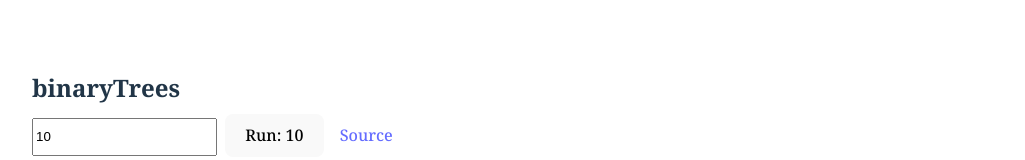
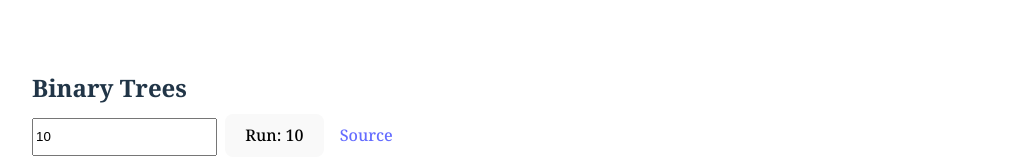
Before and after one commit to vincentdchan/browser-based-languages-benchmarks, a React (Vite) app: page / in a window 1280 px wide. Shown: the part 180-340 px from the top of the page, without its empty margins (0-1025 px from the left). Built offline with nearby package versions, Linux system fonts and the light colour scheme.

Commit message:
feat: beautify name

```diff
--- a/src/App.jsx
+++ b/src/App.jsx
@@ -43,7 +43,7 @@ function GameFragment(props) {
 
   return (
     <div className="game-fragment">
-      <h3>{game}</h3>
+      <h3>{beatifyName(game)}</h3>
       <div>
         {hasDepth ? (
           <>
@@ -62,6 +62,13 @@ function GameFragment(props) {
       <GameRunner data={gameData} rows={['js', 'rust', 'cpp']} />
     </div>
   )
+}
+
+function beatifyName(name) {
+  return name
+    .split(/(?=[A-Z])/)
+    .map((word) => word.charAt(0).toUpperCase() + word.slice(1))
+    .join(' ')
 }
 
 function App() {
```
